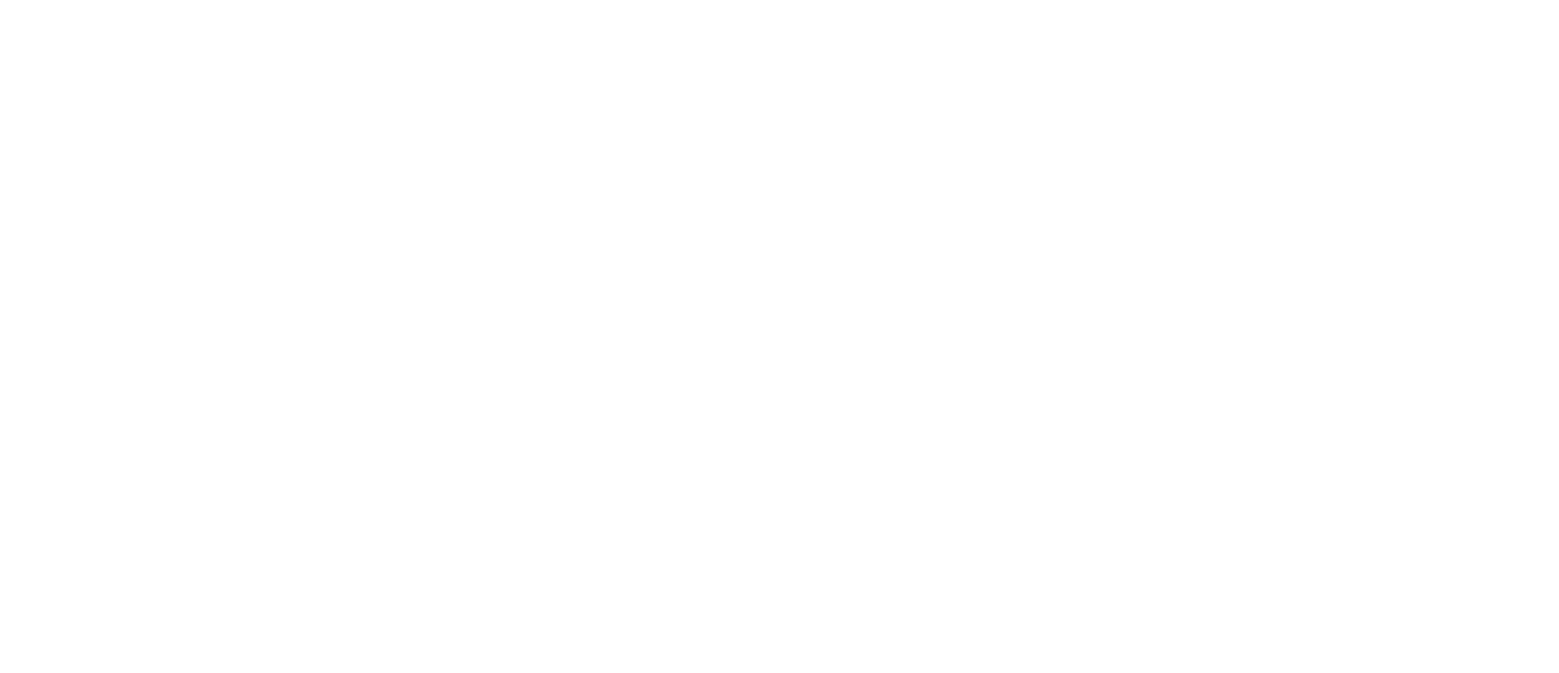
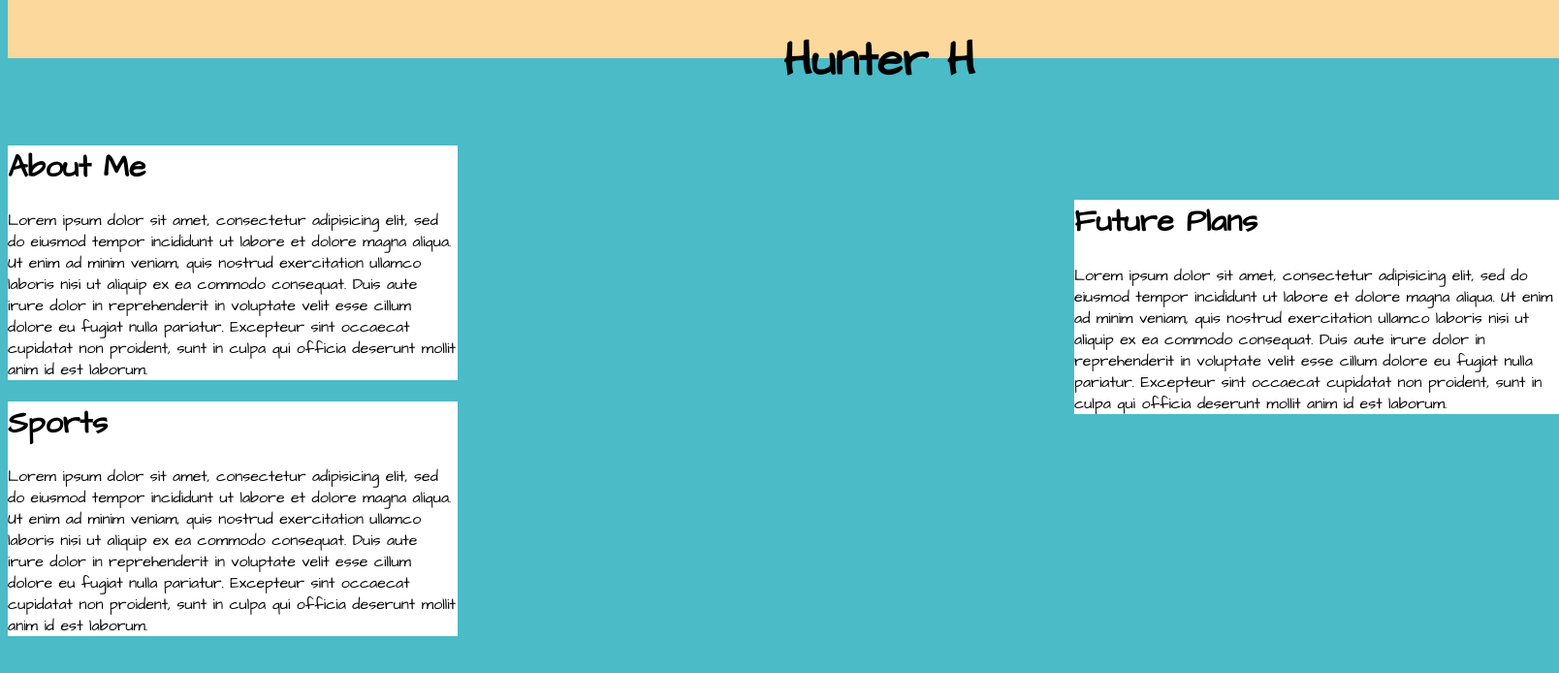
Before and after one commit to hhostelley/portfolio, a plain HTML site: page index.html in a window 1280 px wide. Shown: the whole page at 97% size, 1608 px wide, since content can reach past the window. Drawn offline with Linux system fonts and the light colour scheme.

Commit message:
Add Description Boxes

```diff
--- a/index.html
+++ b/index.html
@@ -1,9 +1,44 @@
 <!DOCTYPE html>
 <html lang="en">
 <head >
-	<title></title>
+	<title>Hostelley - Portfolio</title>
+	<link href="https://fonts.googleapis.com/css?family=Architects+Daughter" rel="stylesheet">
+	<link rel="stylesheet" type="text/css" href="layout.css">
+
 </head>
+<div class="header">
+	<h1 id="title">Hunter H</h1>
+</div>
+
 <body>
+<div id="aboutme">
+	<h1>About Me</h1>
+	<p>Lorem ipsum dolor sit amet, consectetur adipisicing elit, sed do eiusmod
+	tempor incididunt ut labore et dolore magna aliqua. Ut enim ad minim veniam,
+	quis nostrud exercitation ullamco laboris nisi ut aliquip ex ea commodo
+	consequat. Duis aute irure dolor in reprehenderit in voluptate velit esse
+	cillum dolore eu fugiat nulla pariatur. Excepteur sint occaecat cupidatat non
+	proident, sunt in culpa qui officia deserunt mollit anim id est laborum.</p>
+</div>
+<div id="sports">
+	<h1>Sports</h1>
+	<p>Lorem ipsum dolor sit amet, consectetur adipisicing elit, sed do eiusmod
+	tempor incididunt ut labore et dolore magna aliqua. Ut enim ad minim veniam,
+	quis nostrud exercitation ullamco laboris nisi ut aliquip ex ea commodo
+	consequat. Duis aute irure dolor in reprehenderit in voluptate velit esse
+	cillum dolore eu fugiat nulla pariatur. Excepteur sint occaecat cupidatat non
+	proident, sunt in culpa qui officia deserunt mollit anim id est laborum.</p>
+</div>
+<div id="futureplans">
+	<h1>Future Plans</h1>
+	<p>Lorem ipsum dolor sit amet, consectetur adipisicing elit, sed do eiusmod
+	tempor incididunt ut labore et dolore magna aliqua. Ut enim ad minim veniam,
+	quis nostrud exercitation ullamco laboris nisi ut aliquip ex ea commodo
+	consequat. Duis aute irure dolor in reprehenderit in voluptate velit esse
+	cillum dolore eu fugiat nulla pariatur. Excepteur sint occaecat cupidatat non
+	proident, sunt in culpa qui officia deserunt mollit anim id est laborum.</p>
+</div>
 
 </body>
+
 </html>
--- /dev/null
+++ b/layout.css
@@ -0,0 +1,54 @@
+body
+{
+	background-color: #4ABBC7;
+}
+
+.header
+{
+	max-width: 500px;
+	margin: 0 auto;
+	top: 200px;
+	bottom: 800px;
+	padding: 30px 800px;
+	position: fixed;
+  	top: 0;
+  	width: 200px;
+  	background-color: #FCD89D;
+	position: fixed;
+}
+#title
+{
+	font-family: 'Architects Daughter', cursive;
+	font-size: 48px;
+	margin: 0 auto;
+	position: fixed;
+	max-width: 500px;
+}
+#aboutme
+{
+	margin-right:800px;
+	margin-top: 150px;
+	font-family: 'Architects Daughter', cursive;
+	max-width: 500px;
+	background-color: white;
+	/*this is a comment*/
+}
+#sports
+{
+	margin-right:800px;
+	margin-bottom: 100px;
+	font-family: 'Architects Daughter', cursive;
+	max-width: 500px;
+	background-color: white;
+}
+#futureplans
+{
+	left:1100px;
+	bottom: 550px;
+	font-family: 'Architects Daughter', cursive;
+	max-width: 500px;
+	position: relative;
+	background-color: white;
+
+
+}
--- /dev/null
+++ b/reset.css
@@ -0,0 +1,48 @@
+/* http://meyerweb.com/eric/tools/css/reset/
+   v2.0 | 20110126
+   License: none (public domain)
+*/
+
+html, body, div, span, applet, object, iframe,
+h1, h2, h3, h4, h5, h6, p, blockquote, pre,
+a, abbr, acronym, address, big, cite, code,
+del, dfn, em, img, ins, kbd, q, s, samp,
+small, strike, strong, sub, sup, tt, var,
+b, u, i, center,
+dl, dt, dd, ol, ul, li,
+fieldset, form, label, legend,
+table, caption, tbody, tfoot, thead, tr, th, td,
+article, aside, canvas, details, embed,
+figure, figcaption, footer, header, hgroup,
+menu, nav, output, ruby, section, summary,
+time, mark, audio, video {
+	margin: 0;
+	padding: 0;
+	border: 0;
+	font-size: 100%;
+	font: inherit;
+	vertical-align: baseline;
+}
+/* HTML5 display-role reset for older browsers */
+article, aside, details, figcaption, figure,
+footer, header, hgroup, menu, nav, section {
+	display: block;
+}
+body {
+	line-height: 1;
+}
+ol, ul {
+	list-style: none;
+}
+blockquote, q {
+	quotes: none;
+}
+blockquote:before, blockquote:after,
+q:before, q:after {
+	content: '';
+	content: none;
+}
+table {
+	border-collapse: collapse;
+	border-spacing: 0;
+}
```
